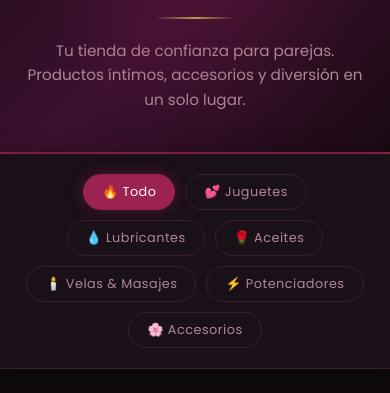
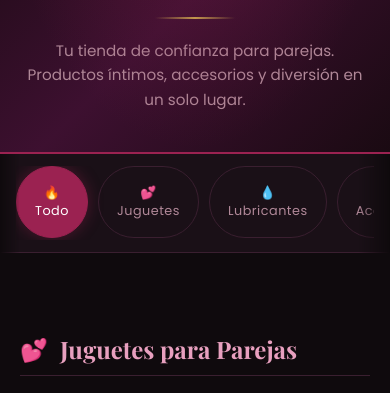
Before and after one commit to NixonGamboa/catalogo-consentido, a plain HTML site: page index.html in a window 390 px wide. Shown: the part 164-557 px from the top of the page. Drawn offline with nearby package versions, Linux system fonts and the light colour scheme.

Commit message:
fix: barra de filtros en scroll horizontal para móvil
Co-Authored-By: Claude Sonnet 4.6 <noreply@anthropic.com>

```diff
--- a/index.html
+++ b/index.html
@@ -89,11 +89,26 @@
     }
     .filters {
       display: flex;
-      flex-wrap: wrap;
+      flex-wrap: nowrap;
       gap: 10px;
       justify-content: center;
       max-width: 900px;
       margin: 0 auto;
+      overflow-x: auto;
+      scrollbar-width: none;
+      -ms-overflow-style: none;
+      padding-bottom: 2px;
+    }
+    .filters::-webkit-scrollbar { display: none; }
+
+    @media(max-width: 600px) {
+      .filters { justify-content: flex-start; }
+      .filters-wrap {
+        padding: 12px 16px;
+        /* fade en los bordes para indicar que hay más contenido */
+        -webkit-mask-image: linear-gradient(to right, transparent 0%, black 5%, black 92%, transparent 100%);
+        mask-image: linear-gradient(to right, transparent 0%, black 5%, black 92%, transparent 100%);
+      }
     }
     .filter-btn {
       background: transparent;
```
